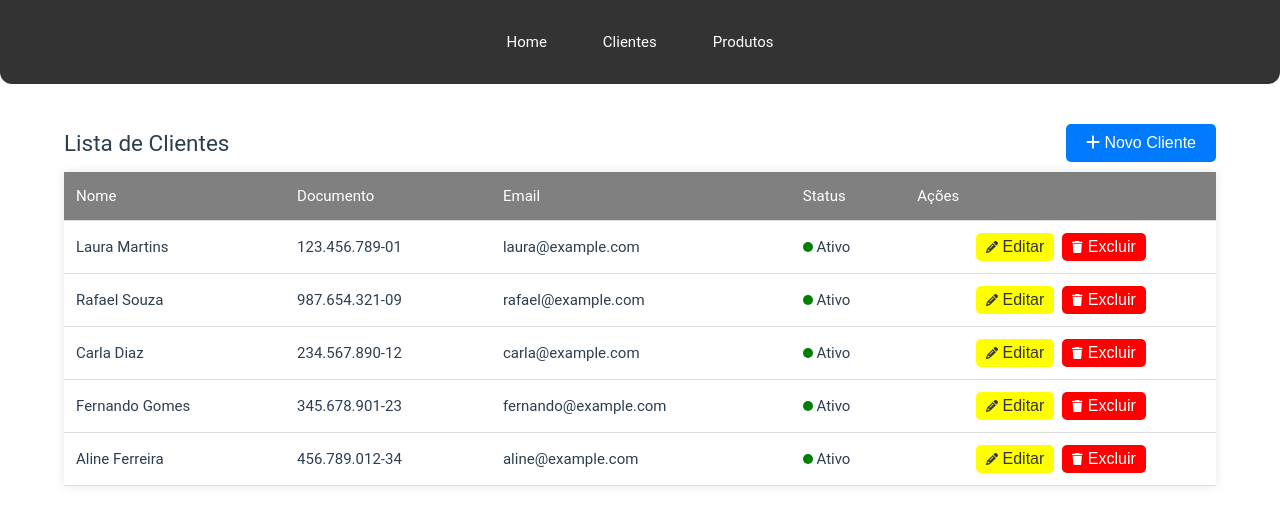
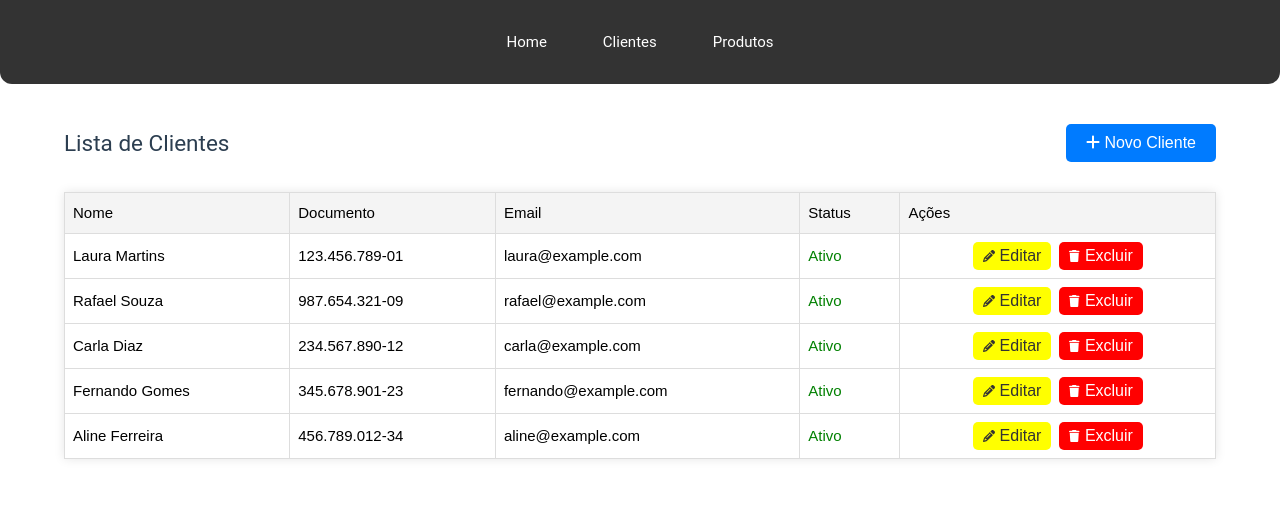
Before and after one commit to victorbeppler/App-Client-Management, a Vue app: page / in a window 1280 px wide. Shown: the top 512 px of the page. Built offline with nearby package versions, Linux system fonts and the light colour scheme.

Commit message:
:recycle: refactor added component TableDisplay

```diff
--- a/src/views/customer/CustomersView.vue
+++ b/src/views/customer/CustomersView.vue
@@ -7,57 +7,54 @@
         Novo Cliente
       </button>
     </div>
-    <table>
-      <thead>
-        <tr>
-          <th>Nome</th>
-          <th>Documento</th>
-          <th>Email</th>
-          <th>Status</th>
-          <th>Ações</th>
-        </tr>
-      </thead>
-      <tbody>
-        <tr v-for="customer in customers" :key="customer.id">
-          <td>{{ customer.name }}</td>
-          <td>{{ customer.document }}</td>
-          <td>{{ customer.email }}</td>
-          <td>
-            <div v-if="customer.active">
-              <div class="circleActive" />
-              Ativo
-            </div>
-            <div v-else>
-              <div class="circleRed" />
-              Inativo
-            </div>
-          </td>
-          <td>
+
+    <div class="body">
+      <TableDisplay :headers="tableHeaders" :rows="customers">
+        <template v-slot:name="{ row }">
+          {{ row.name }}
+        </template>
+        <template v-slot:active="{ row }">
+          <span :class="{ 'text-green': row.active, 'text-red': !row.active }">
+            {{ row.active ? 'Ativo' : 'Inativo' }}
+          </span>
+        </template>
+        <template v-slot:actions="{ row }">
           <div class="action">
-              <button class="btn btn-edit" @click="editCustomer(customer.id)" type="button">
+            <button class="btn btn-edit" @click="editCustomer(row.id)" type="button">
               <div class="container-icon">
                 <font-awesome-icon :icon="['fas', 'pencil']" class="icon-size" />
                 Editar
               </div>
             </button>
-              <button class="btn btn-delete" @click="deleteCustomer(customer.id)" type="button">
+            <button class="btn btn-delete" @click="deleteCustomer(row.id)" type="button">
               <div class="container-icon">
                 <font-awesome-icon :icon="['fas', 'trash']" class="icon-size" />
                 Excluir
               </div>
             </button>
           </div>
-          </td>
-        </tr>
-      </tbody>
-    </table>
+        </template>
+      </TableDisplay>
+    </div>
   </div>
 </template>
 
 <script>
+import TableDisplay from '../../components/TableDisplay.vue'
+
 export default {
+  components: {
+    TableDisplay
+  },
   data() {
     return {
+      tableHeaders: [
+        { key: 'name', label: 'Nome' },
+        { key: 'document', label: 'Documento' },
+        { key: 'email', label: 'Email' },
+        { key: 'active', label: 'Status' },
+        { key: 'actions', label: 'Ações' }
+      ],
       customers: []
     }
   },
@@ -176,7 +173,8 @@ tr:hover {
   background: red;
 }
 
-.header {
+.header,
+.body {
   display: flex;
   justify-content: space-between;
   align-items: center;
--- a/src/views/customer/EditCustomerView.vue
+++ b/src/views/customer/EditCustomerView.vue
@@ -40,27 +40,23 @@
         <!-- Lista de Produtos Adicionados -->
         <h3>Produtos Relacionados</h3>
 
-        <table class="tb-products-related">
-          <thead>
-            <tr>
-              <th>Nome</th>
-              <th>Status</th>
-              <th>Ações</th>
-            </tr>
-          </thead>
-          <tbody>
-            <tr v-for="product in customer.products" :key="product.id">
-              <td>{{ product.name }}</td>
-              <td>{{ product.active ? 'Ativo' : 'Inativo' }}</td>
-              <td>
-                <button @click="removeProduct(product.id)" class="btn-remove">
-                  <font-awesome-icon :icon="['fas', 'trash']" />
-                  Remover
-                </button>
-              </td>
-            </tr>
-          </tbody>
-        </table>
+        <TableDisplay :headers="tableHeaders" :rows="customer.products">
+          <template v-slot:name="{ row }">
+            {{ row.name }}
+          </template>
+          <template v-slot:active="{ row }">
+            <span :class="{ 'text-green': row.active, 'text-red': !row.active }">
+              {{ row.active ? 'Ativo' : 'Inativo' }}
+            </span>
+          </template>
+          <template v-slot:actions="{ row }">
+            <button @click="removeProduct(row.id)" class="btn-remove">
+              <font-awesome-icon :icon="['fas', 'trash']" />
+              Remover
+            </button>
+          </template>
+        </TableDisplay>
+
         <SelectProductModal
           v-if="showProductModal"
           :selectedProducts="selectedProducts"
@@ -78,13 +74,20 @@
 
 <script>
 import SelectProductModal from '../../components/SelectProductModal.vue'
+import TableDisplay from '../../components/TableDisplay.vue'
 
 export default {
   components: {
-    SelectProductModal
+    SelectProductModal,
+    TableDisplay
   },
   data() {
     return {
+      tableHeaders: [
+        { key: 'name', label: 'Nome' },
+        { key: 'active', label: 'Status' },
+        { key: 'actions', label: 'Ações' }
+      ],
       showProductModal: false,
       selectedProducts: [],
       customer: {
```
Lines whose indentation alone changed are shown as unchanged.
